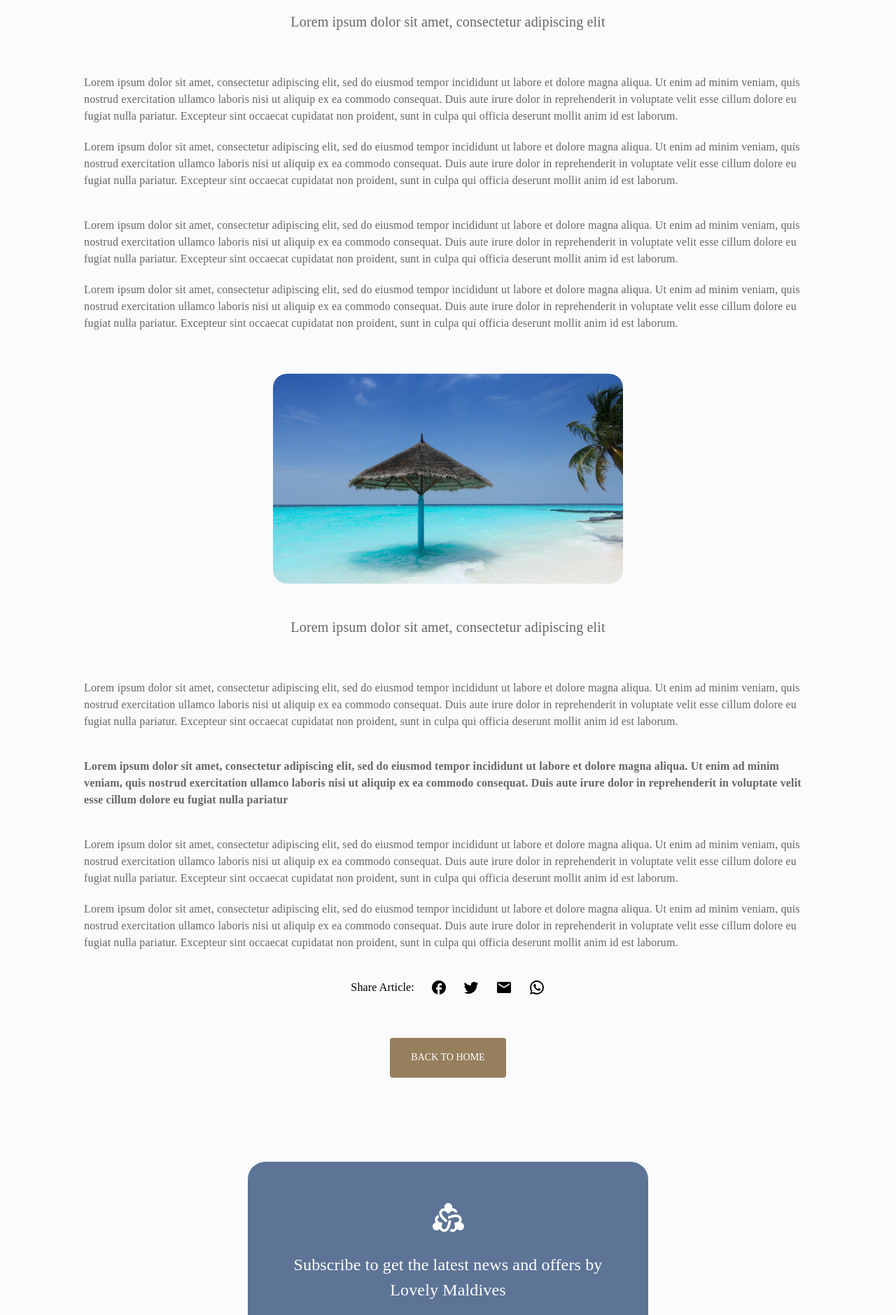
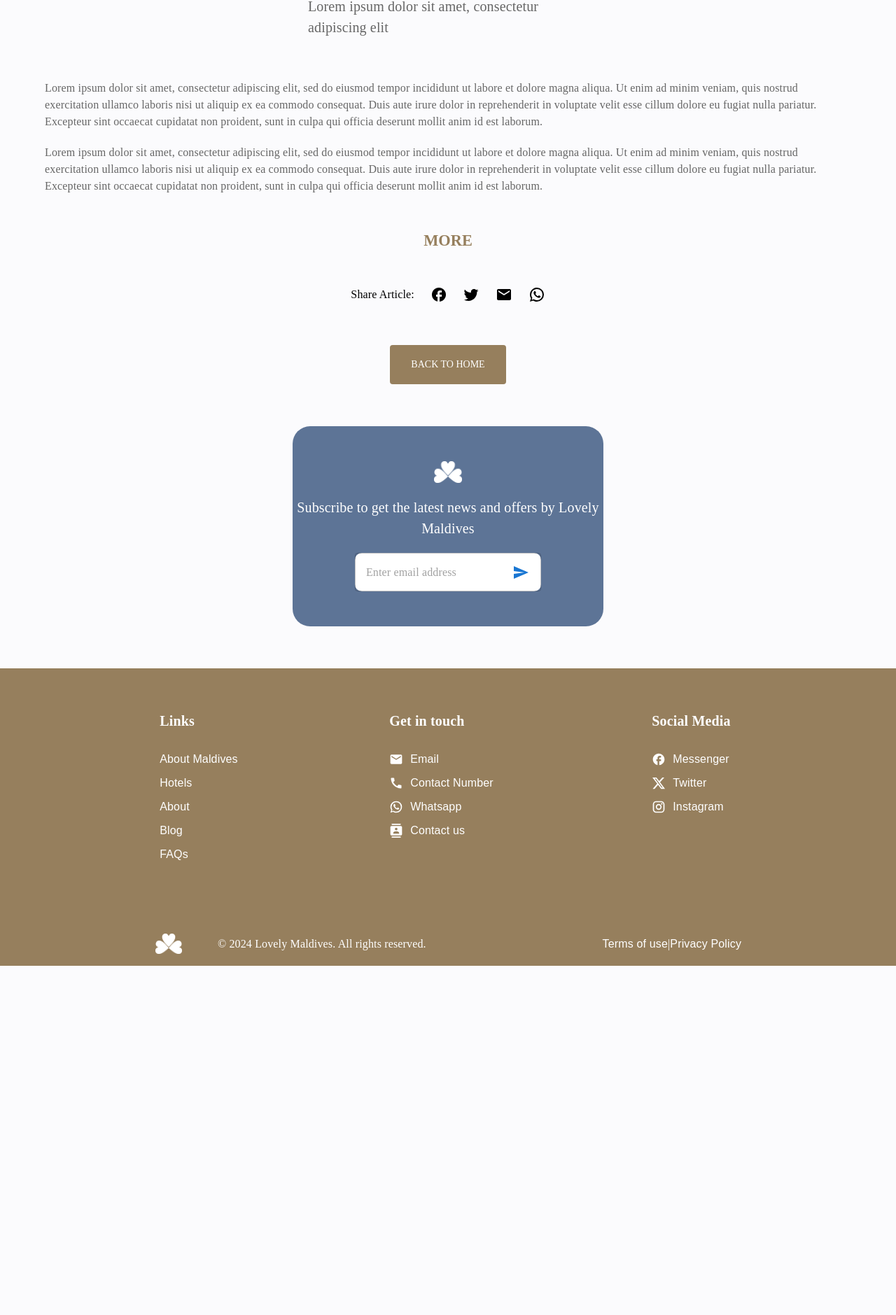
Before and after one commit to MachineIntelligence6/lovely-maldives-ts, a Next.js app: page /about-maldives in a window 1280 px wide. Shown: the part 854-2733 px from the top of the page at 70% size. After the commit the page ends 2234 px from the top, so only its background shows below. Built offline with nearby package versions, Linux system fonts and the light colour scheme.

Commit message:
about maldives page design change

```diff
--- a/src/app/about-maldives/page.tsx
+++ b/src/app/about-maldives/page.tsx
@@ -1,41 +1,43 @@
 'use client'
 
-import {
-  Container,
-  Box,
-  Typography,
-  TextField,
-  Button,
-  Link,
-} from '@mui/material'
+import { Container, Box, Typography, Button, Link, Paper } from '@mui/material'
 import Image from 'next/image'
 
 import FacebookRoundedIcon from '@mui/icons-material/FacebookRounded'
 import TwitterIcon from '@mui/icons-material/Twitter'
 import EmailIcon from '@mui/icons-material/Email'
 import WhatsAppIcon from '@mui/icons-material/WhatsApp'
-import SendIcon from '@mui/icons-material/Send'
-import Diversity2Icon from '@mui/icons-material/Diversity2'
 import Header from '@/components/Header'
 import BreadCrumb from '@/components/BreadCrumb'
 import Footer from '@/components/Footer'
 import article from '../../../public/Images/main.jpg'
 import blog from '../../../public/Images/landingTree.jpg'
+import MailBox from '@/components/MailBox'
+import { useState } from 'react'
 
-export default function page() {
+export default function Page() {
+  const [readMore, setReadMore] = useState(false)
+
+  const showExtraContent = () => {
+    setReadMore(!readMore)
+  }
   return (
     <Box sx={{ pt: { xs: '120px', md: '190px' } }}>
       <Header />
       <Container
         sx={{
-          maxWidth: '100% !important',
-          px: { xs: '24px', md: '120px' },
+          maxWidth: '80%',
+          px: 0,
+          margin: 'auto',
+          '@media only screen and (min-width: 1441px)': {
+            maxWidth: '1030px !important',
+          },
         }}
       >
         <BreadCrumb />
         <Typography
           sx={{
-            fontSize: { xs: '35px', md: '50px' },
+            fontSize: { xs: '24px', md: '35px' },
             color: 'var(--white)',
             textAlign: 'center',
             mt: '60px',
@@ -55,7 +57,14 @@ export default function page() {
             }}
           />
           <Typography
-            sx={{ pt: '40px', color: 'var(--white)', fontSize: '20px' }}
+            sx={{
+              pt: '40px',
+              color: 'var(--white)',
+              fontSize: '20px',
+              width: { xs: 'auto', md: '400px' },
+              mx: 'auto',
+              textAlign: 'left',
+            }}
           >
             Lorem ipsum dolor sit amet, consectetur adipiscing elit
           </Typography>
@@ -79,23 +88,56 @@ export default function page() {
             pariatur. Excepteur sint occaecat cupidatat non proident, sunt in
             culpa qui officia deserunt mollit anim id est laborum.
           </Typography>
+        </Box>
+        <Paper
+          elevation={0}
+          sx={{
+            background: 'transparent',
+            textAlign: 'center',
+            px: { xs: '24px', md: '0px' },
+          }}
+        >
+          {!readMore && (
+            <Button
+              sx={{
+                mt: 5,
+                color: 'var(--brown)',
+                backgroundColor: 'transparent',
+                fontWeight: 600,
+                ':hover': {
+                  backgroundColor: 'transparent',
+                },
+                fontSize: '1.4rem',
+              }}
+              variant="text"
+              onClick={showExtraContent}
+            >
+              More
+            </Button>
+          )}
+        </Paper>
+        {readMore && (
+          <>
+            <Box sx={{ mt: '60px', color: 'var(--white)' }}>
               <Typography sx={{ mt: '40px' }}>
                 Lorem ipsum dolor sit amet, consectetur adipiscing elit, sed do
-            eiusmod tempor incididunt ut labore et dolore magna aliqua. Ut enim
-            ad minim veniam, quis nostrud exercitation ullamco laboris nisi ut
-            aliquip ex ea commodo consequat. Duis aute irure dolor in
-            reprehenderit in voluptate velit esse cillum dolore eu fugiat nulla
-            pariatur. Excepteur sint occaecat cupidatat non proident, sunt in
-            culpa qui officia deserunt mollit anim id est laborum.
+                eiusmod tempor incididunt ut labore et dolore magna aliqua. Ut
+                enim ad minim veniam, quis nostrud exercitation ullamco laboris
+                nisi ut aliquip ex ea commodo consequat. Duis aute irure dolor
+                in reprehenderit in voluptate velit esse cillum dolore eu fugiat
+                nulla pariatur. Excepteur sint occaecat cupidatat non proident,
+                sunt in culpa qui officia deserunt mollit anim id est laborum.
               </Typography>
-          <Typography sx={{ mt: '20px', display: { xs: 'none', md: 'block' } }}>
+              <Typography
+                sx={{ mt: '20px', display: { xs: 'none', md: 'block' } }}
+              >
                 Lorem ipsum dolor sit amet, consectetur adipiscing elit, sed do
-            eiusmod tempor incididunt ut labore et dolore magna aliqua. Ut enim
-            ad minim veniam, quis nostrud exercitation ullamco laboris nisi ut
-            aliquip ex ea commodo consequat. Duis aute irure dolor in
-            reprehenderit in voluptate velit esse cillum dolore eu fugiat nulla
-            pariatur. Excepteur sint occaecat cupidatat non proident, sunt in
-            culpa qui officia deserunt mollit anim id est laborum.
+                eiusmod tempor incididunt ut labore et dolore magna aliqua. Ut
+                enim ad minim veniam, quis nostrud exercitation ullamco laboris
+                nisi ut aliquip ex ea commodo consequat. Duis aute irure dolor
+                in reprehenderit in voluptate velit esse cillum dolore eu fugiat
+                nulla pariatur. Excepteur sint occaecat cupidatat non proident,
+                sunt in culpa qui officia deserunt mollit anim id est laborum.
               </Typography>
             </Box>
             <Box sx={{ width: '100%', textAlign: 'center', mt: '60px' }}>
@@ -110,7 +152,14 @@ export default function page() {
                 }}
               />
               <Typography
-            sx={{ mt: '40px', color: 'var(--white)', fontSize: '20px' }}
+                sx={{
+                  mt: '40px',
+                  color: 'var(--white)',
+                  fontSize: '20px',
+                  width: { xs: 'auto', md: '400px' },
+                  mx: 'auto',
+                  textAlign: 'left',
+                }}
               >
                 Lorem ipsum dolor sit amet, consectetur adipiscing elit
               </Typography>
@@ -118,40 +167,46 @@ export default function page() {
             <Box sx={{ mt: '60px', color: 'var(--white)' }}>
               <Typography>
                 Lorem ipsum dolor sit amet, consectetur adipiscing elit, sed do
-            eiusmod tempor incididunt ut labore et dolore magna aliqua. Ut enim
-            ad minim veniam, quis nostrud exercitation ullamco laboris nisi ut
-            aliquip ex ea commodo consequat. Duis aute irure dolor in
-            reprehenderit in voluptate velit esse cillum dolore eu fugiat nulla
-            pariatur. Excepteur sint occaecat cupidatat non proident, sunt in
-            culpa qui officia deserunt mollit anim id est laborum.
+                eiusmod tempor incididunt ut labore et dolore magna aliqua. Ut
+                enim ad minim veniam, quis nostrud exercitation ullamco laboris
+                nisi ut aliquip ex ea commodo consequat. Duis aute irure dolor
+                in reprehenderit in voluptate velit esse cillum dolore eu fugiat
+                nulla pariatur. Excepteur sint occaecat cupidatat non proident,
+                sunt in culpa qui officia deserunt mollit anim id est laborum.
               </Typography>
               <Typography sx={{ mt: '40px', fontWeight: 600 }}>
                 Lorem ipsum dolor sit amet, consectetur adipiscing elit, sed do
-            eiusmod tempor incididunt ut labore et dolore magna aliqua. Ut enim
-            ad minim veniam, quis nostrud exercitation ullamco laboris nisi ut
-            aliquip ex ea commodo consequat. Duis aute irure dolor in
-            reprehenderit in voluptate velit esse cillum dolore eu fugiat nulla
-            pariatur
+                eiusmod tempor incididunt ut labore et dolore magna aliqua. Ut
+                enim ad minim veniam, quis nostrud exercitation ullamco laboris
+                nisi ut aliquip ex ea commodo consequat. Duis aute irure dolor
+                in reprehenderit in voluptate velit esse cillum dolore eu fugiat
+                nulla pariatur
               </Typography>
-          <Typography sx={{ mt: '40px', display: { xs: 'none', md: 'block' } }}>
+              <Typography
+                sx={{ mt: '40px', display: { xs: 'none', md: 'block' } }}
+              >
                 Lorem ipsum dolor sit amet, consectetur adipiscing elit, sed do
-            eiusmod tempor incididunt ut labore et dolore magna aliqua. Ut enim
-            ad minim veniam, quis nostrud exercitation ullamco laboris nisi ut
-            aliquip ex ea commodo consequat. Duis aute irure dolor in
-            reprehenderit in voluptate velit esse cillum dolore eu fugiat nulla
-            pariatur. Excepteur sint occaecat cupidatat non proident, sunt in
-            culpa qui officia deserunt mollit anim id est laborum.
+                eiusmod tempor incididunt ut labore et dolore magna aliqua. Ut
+                enim ad minim veniam, quis nostrud exercitation ullamco laboris
+                nisi ut aliquip ex ea commodo consequat. Duis aute irure dolor
+                in reprehenderit in voluptate velit esse cillum dolore eu fugiat
+                nulla pariatur. Excepteur sint occaecat cupidatat non proident,
+                sunt in culpa qui officia deserunt mollit anim id est laborum.
               </Typography>
-          <Typography sx={{ mt: '20px', display: { xs: 'none', md: 'block' } }}>
+              <Typography
+                sx={{ mt: '20px', display: { xs: 'none', md: 'block' } }}
+              >
                 Lorem ipsum dolor sit amet, consectetur adipiscing elit, sed do
-            eiusmod tempor incididunt ut labore et dolore magna aliqua. Ut enim
-            ad minim veniam, quis nostrud exercitation ullamco laboris nisi ut
-            aliquip ex ea commodo consequat. Duis aute irure dolor in
-            reprehenderit in voluptate velit esse cillum dolore eu fugiat nulla
-            pariatur. Excepteur sint occaecat cupidatat non proident, sunt in
-            culpa qui officia deserunt mollit anim id est laborum.
+                eiusmod tempor incididunt ut labore et dolore magna aliqua. Ut
+                enim ad minim veniam, quis nostrud exercitation ullamco laboris
+                nisi ut aliquip ex ea commodo consequat. Duis aute irure dolor
+                in reprehenderit in voluptate velit esse cillum dolore eu fugiat
+                nulla pariatur. Excepteur sint occaecat cupidatat non proident,
+                sunt in culpa qui officia deserunt mollit anim id est laborum.
               </Typography>
             </Box>
+          </>
+        )}
         <Box
           sx={{
             display: 'flex',
@@ -186,63 +241,10 @@ export default function page() {
             </Link>
           </Button>
         </Box>
-        <Box
-          sx={{
-            mt: { xs: '60px', md: '120px' },
-            width: { xs: '90%', md: '55%' },
-            height: { xs: '250px', md: '350px' },
-            mx: 'auto',
-            borderRadius: '25px',
-            position: 'relative',
-            bgcolor: 'var(--blue)',
-            textAlign: 'center',
-          }}
-        >
-          <Diversity2Icon
-            sx={{
-              color: 'white',
-              mt: { xs: '7%', md: '10%' },
-              fontSize: '45px',
-            }}
-          />
-          <Typography
-            sx={{
-              color: 'white',
-              fontSize: { xs: '16px', md: '24px' },
-              fontWeight: 200,
-              textAlign: 'center',
-              mt: '20px',
-              px: 4,
-            }}
-          >
-            Subscribe to get the latest news and offers by Lovely Maldives
-          </Typography>
-          <Box>
-            <TextField
-              id="outlined-multiline-flexible"
-              label="Enter email adress"
-              multiline
-              className="input"
-              // maxRows={10}
-              sx={{
-                bgcolor: 'white',
-                mt: '20px',
-                borderRadius: '10px',
-                width: '60%',
-                position: 'relative',
-              }}
-            />
-            <SendIcon
-              sx={{
-                position: 'absolute',
-                top: { xs: '70%', md: '71%' },
-                right: '22%',
-                color: 'var(--blue)',
-              }}
-            />
+      </Container>
+      <Box sx={{ width: { xs: 'auto', md: '63%' }, mx: 'auto' }}>
+        <MailBox />
       </Box>
-        </Box>
-      </Container>
       <Footer />
     </Box>
   )
```
Lines whose indentation alone changed are shown as unchanged.
